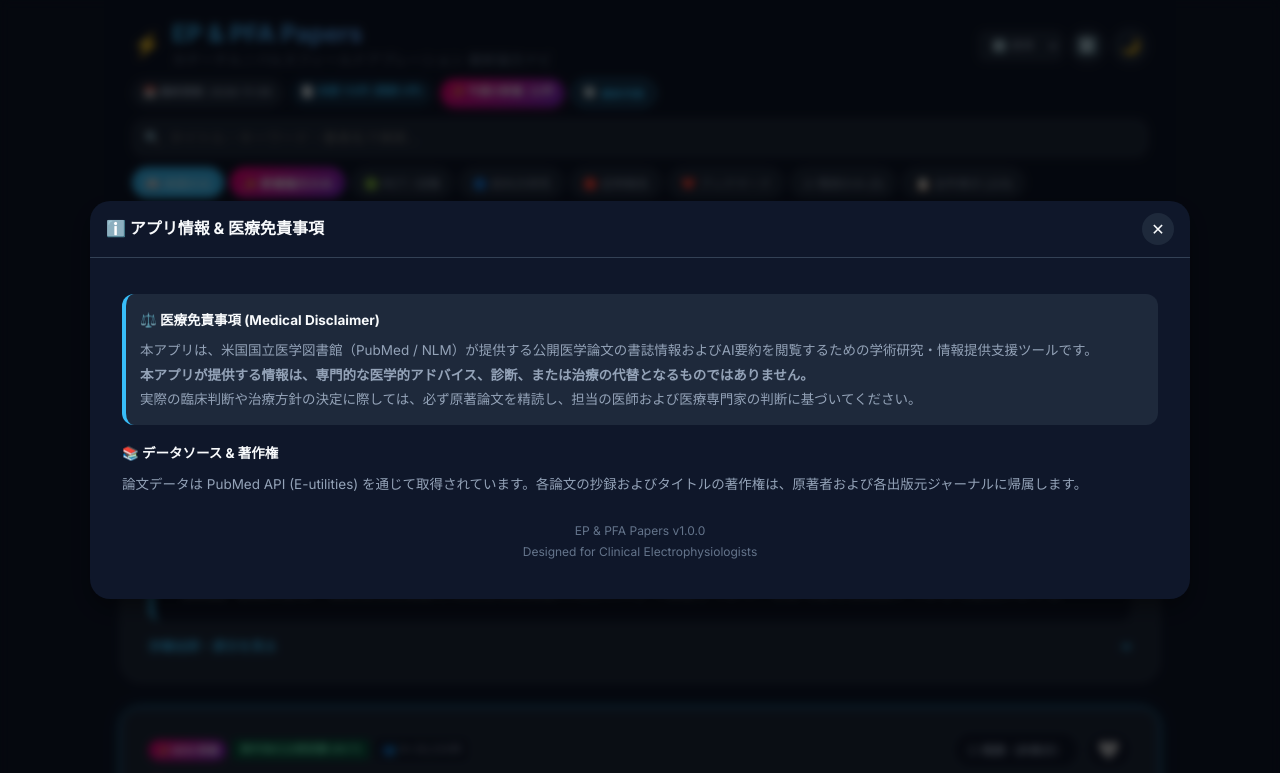
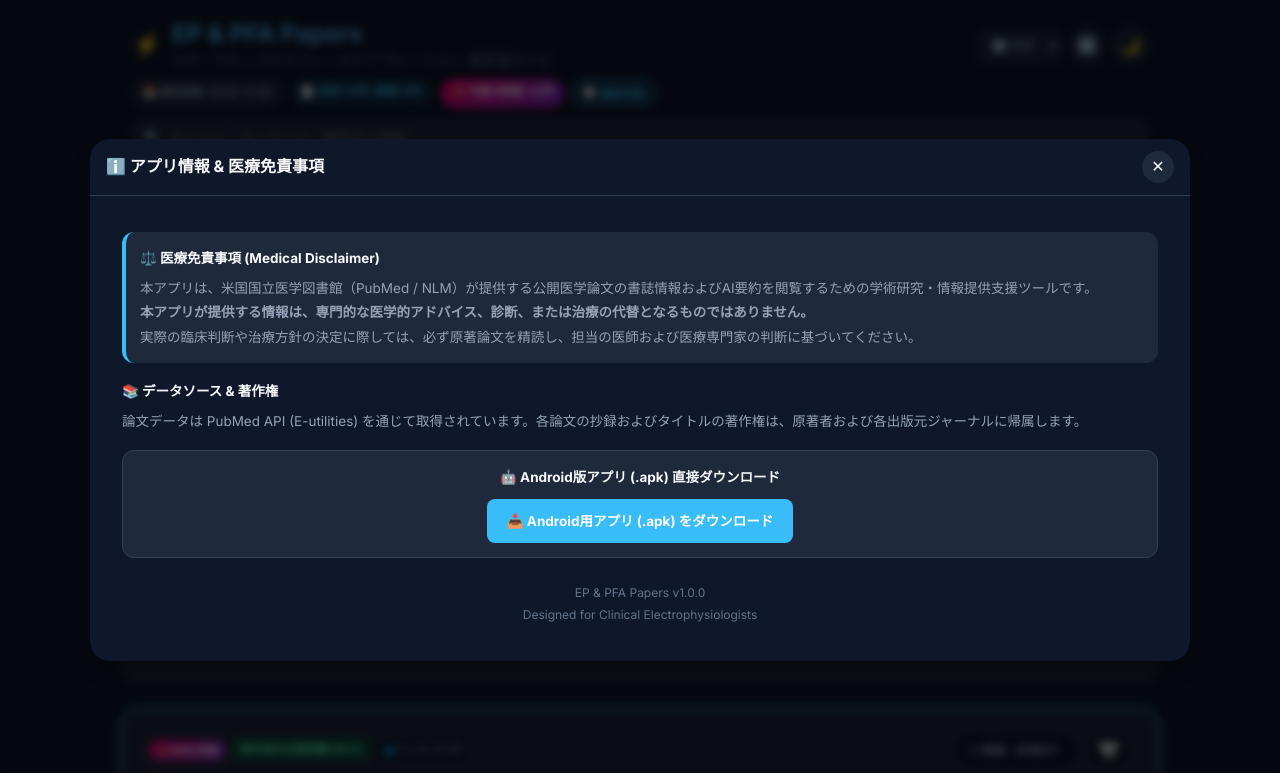
Before and after one commit to hiromiyoshimu-a11y/-, a website built with Vite: page index.html in a window 1280 px wide. Both pictures are taken after a click on the button "ℹ️". Shown: the top 773 px of the page. Built offline with nearby package versions, Linux system fonts and the light colour scheme; some packages are replaced by stand-ins of ours.

Commit message:
feat: Add automated Android APK cloud build workflow and download link

```diff
--- a/index.html
+++ b/index.html
@@ -139,6 +139,13 @@
             論文データは PubMed API (E-utilities) を通じて取得されています。各論文の抄録およびタイトルの著作権は、原著者および各出版元ジャーナルに帰属します。
           </div>
 
+          <div style="background: var(--bg-secondary); padding: 14px; border-radius: var(--radius-md); border: 1px solid var(--border-color); margin-bottom: 16px; text-align: center;">
+            <strong style="color: var(--text-primary); display: block; margin-bottom: 6px;">🤖 Android版アプリ (.apk) 直接ダウンロード</strong>
+            <a href="./EP-PFA-Papers.apk" download="EP-PFA-Papers.apk" style="display: inline-block; padding: 10px 20px; background: var(--accent-blue); color: #FFFFFF; text-decoration: none; border-radius: 8px; font-weight: 700; font-size: 13.5px; margin-top: 4px;">
+              📥 Android用アプリ (.apk) をダウンロード
+            </a>
+          </div>
+
           <div style="font-size: 12px; color: var(--text-muted); text-align: center; margin-top: 24px;">
             EP & PFA Papers v1.0.0<br>
             Designed for Clinical Electrophysiologists
```
Also changed, not shown: .github/workflows/build_android_apk.yml (added).
